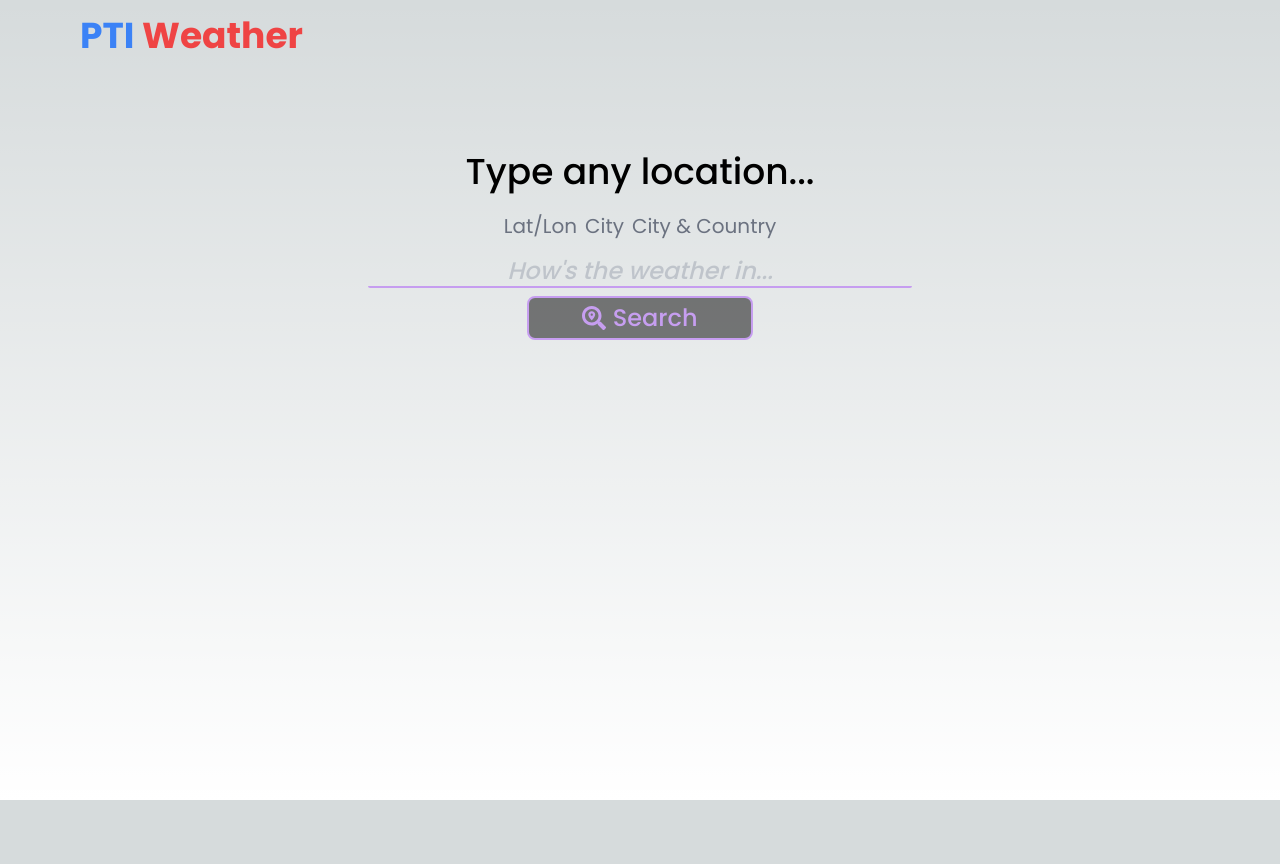
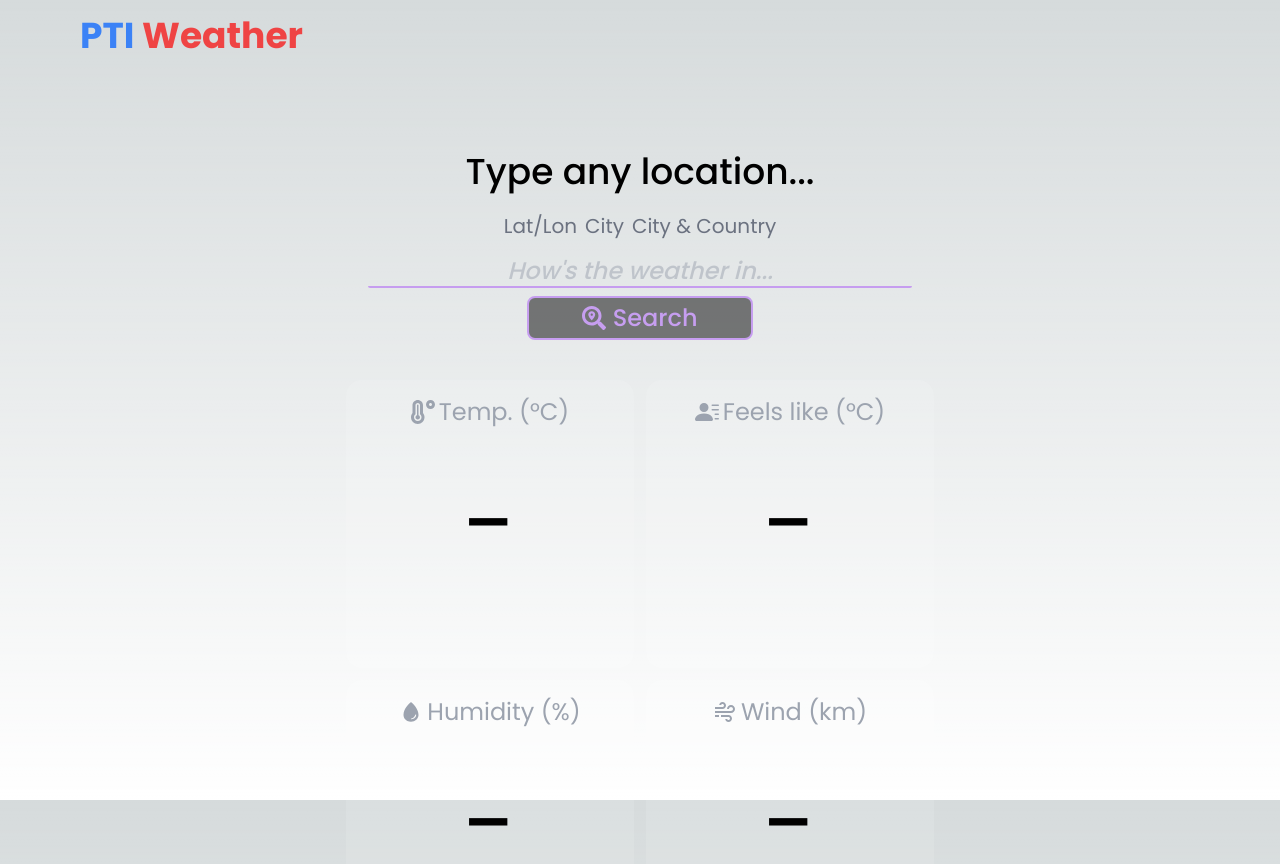
Before and after one commit to mhadziqrazin/pti-weather, a Next.js app: page / in a window 1280 px wide. Shown: the top 864 px of the page. Before the commit the page ends 800 px from the top, so only its background shows below. Built offline with nearby package versions, Linux system fonts and the light colour scheme.

Commit message:
selesai tinggal minor

```diff
--- /dev/null
+++ b/app/components/Weather.tsx
@@ -0,0 +1,66 @@
+interface WewatherProps {
+  children: React.ReactNode
+  value: string
+}
+
+const Weather: React.FC<WewatherProps> = ({
+  children, value
+}) => {
+  return (
+    <div
+      className="
+        bg-white/10
+        hover:brightness-150
+        hover:bg-purple-950
+        hover:drop-shadow-[0_0px_10px_rgba(107,33,168)]
+        animated
+        py-2 md:py-4
+        rounded-2xl
+        w-40 sm:w-52 md:w-60 xl:w-72
+        h-40 sm:h-52 md:h-60 xl:h-72
+        flex
+        place-content-center
+      "
+    >
+      <div
+        className="
+          text-md
+          sm:text-lg
+          md:text-xl
+          xl:text-2xl
+          absolute
+          text-gray-400
+          flex
+          items-center
+          gap-1
+          animated
+        "
+      >
+        {children}
+      </div>
+      <div
+        className="
+          flex
+          h-full
+          place-content-center
+          items-center
+        "
+      >
+        <p
+          className="
+          text-5xl
+          sm:text-6xl
+          md:text-7xl
+          xl:text-8xl
+          animated
+          "
+        >
+          {value}
+        </p>
+      </div>
+
+    </div>
+  )
+}
+
+export default Weather
--- a/app/page.tsx
+++ b/app/page.tsx
@@ -5,9 +5,13 @@ import Container from "./components/Container"
 import Input from "./components/Input"
 import useComponentDisabler from "./hooks/useComponentDisabler"
 import Button from "./components/Button"
-import { FaSearchLocation } from "react-icons/fa"
+import { FaSearchLocation, FaTemperatureHigh } from "react-icons/fa"
+import { BsPersonLinesFill } from "react-icons/bs"
+import { IoIosWater } from "react-icons/io"
+import { BiWind } from "react-icons/bi"
 import { Slide, ToastContainer, toast } from "react-toastify"
 import 'react-toastify/dist/ReactToastify.css';
+import Weather from "./components/Weather"
 
 export default function Home() {
   // state for option choosen
@@ -22,6 +26,14 @@ export default function Home() {
   // state for input & button search visibility
   const [disabledButton, setDisabledButton] = useState(true)
   const [disabledInput, setDisabledInput] = useState(true)
+
+  // state array of data that'll be shown
+  const [data, setData] = useState({
+    temp: '-',
+    feels: '-',
+    humidity: '-',
+    wind: '-'
+  })
 
   // disable input field when option not choosen
   useComponentDisabler(setDisabledInput, opt)
@@ -98,13 +110,19 @@ export default function Home() {
     }
   }
 
-  const showData = (data: string) => {
+  // update weather data
+  const showData = async (data: any) => {
     if (data === 'invalid') {
-      toast.error('Cannot find your city :(')
+      toast.error('Cannot find your location :(')
     } else if (data === 'internal') {
       toast.error("We're having problem :( Try again later.")
     } else {
-      console.log(data)
+      setData({
+        temp: data.temp,
+        feels: data.feels_like,
+        humidity: data.humidity,
+        wind: data.wind_speed
+      })
     }
   }
 
@@ -120,7 +138,7 @@ export default function Home() {
         pauseOnFocusLoss={false}
         draggable
         pauseOnHover={false}
-        theme="colored"
+        theme="dark"
         transition={Slide}
       />
       <div
@@ -197,6 +215,7 @@ export default function Home() {
           City & Country
         </a>
       </div>
+
       <form
         onSubmit={getData}
         className="
@@ -263,6 +282,24 @@ export default function Home() {
           &nbsp;Search
         </Button>
       </form>
+      <div className="flex flex-col items-center justify-center gap-3 my-10">
+        <div className="flex gap-3">
+          <Weather value={`${data.temp}`}>
+            <FaTemperatureHigh />Temp. (&deg;C)
+          </Weather>
+          <Weather value={`${data.feels}`}>
+            <BsPersonLinesFill />Feels like (&deg;C)
+          </Weather>
+        </div>
+        <div className="flex gap-3">
+          <Weather value={`${data.humidity}`}>
+            <IoIosWater />Humidity (%)
+          </Weather>
+          <Weather value={`${data.wind}`}>
+            <BiWind />Wind (km)
+          </Weather>
+        </div>
+      </div>
 
     </Container>
   )
```
